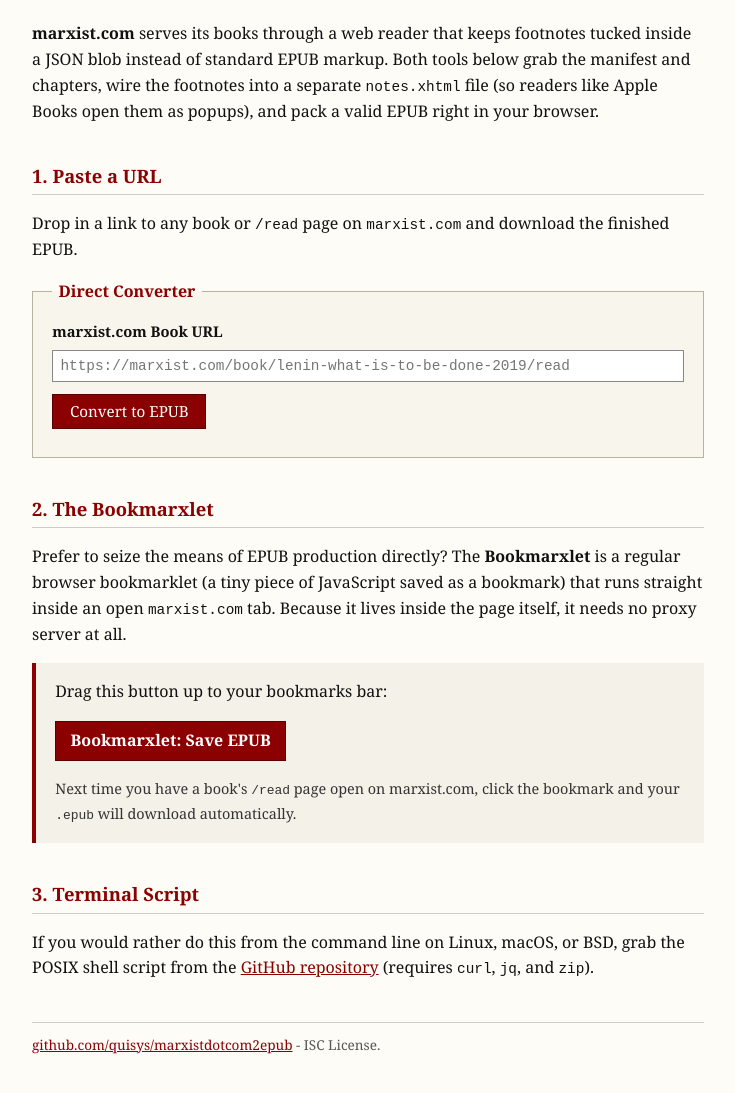
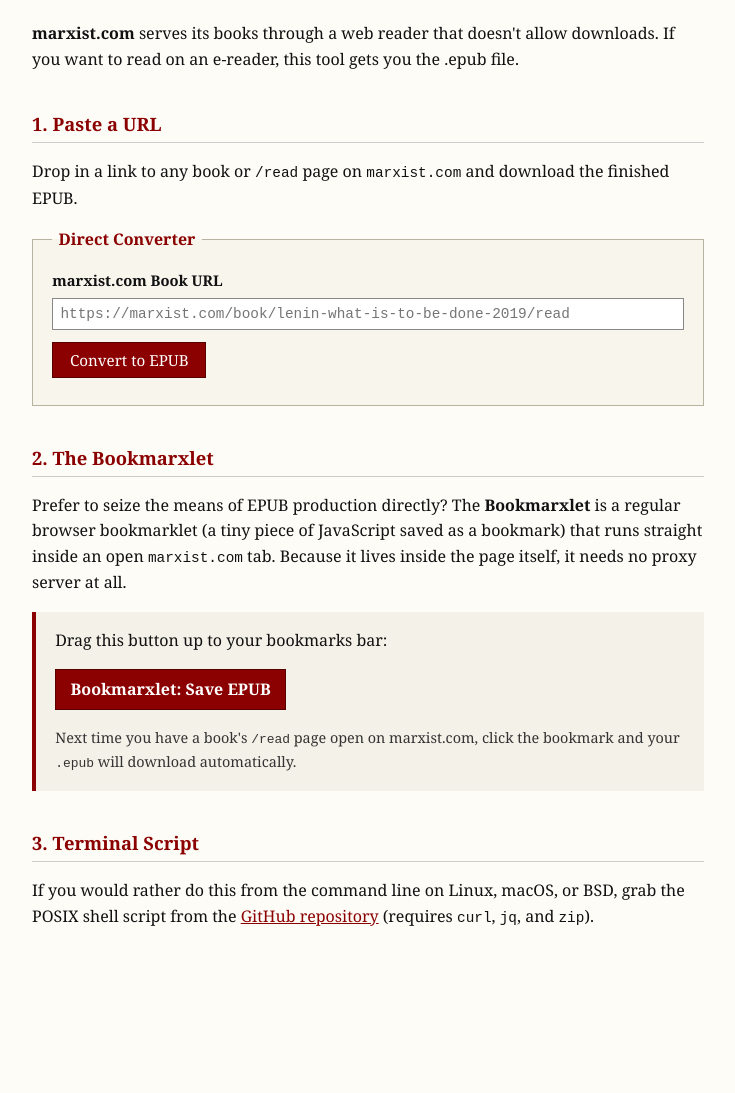
Before and after one commit to quisys/marxistdotcom2epub, a plain HTML site: page index.html in a window 1280 px wide. Shown: the part 123-1216 px from the top of the page, without its empty margins (272-1007 px from the left). After the commit the page ends 1093 px from the top, so only its background shows below. Drawn offline with nearby package versions, Linux system fonts and the light colour scheme.

Commit message:
Update index.html

```diff
--- a/index.html
+++ b/index.html
@@ -128,7 +128,7 @@
 </header>
 
 <p>
-  <strong>marxist.com</strong> serves its books through a web reader that keeps footnotes tucked inside a JSON blob instead of standard EPUB markup. Both tools below grab the manifest and chapters, wire the footnotes into a separate <code>notes.xhtml</code> file (so readers like Apple Books open them as popups), and pack a valid EPUB right in your browser.
+  <strong>marxist.com</strong> serves its books through a web reader that doesn't allow downloads. If you want to read on an e-reader, this tool gets you the .epub file.
 </p>
 
 <h2>1. Paste a URL</h2>
@@ -166,9 +166,7 @@
   If you would rather do this from the command line on Linux, macOS, or BSD, grab the POSIX shell script from the <a href="https://github.com/quisys/marxistdotcom2epub">GitHub repository</a> (requires <code>curl</code>, <code>jq</code>, and <code>zip</code>).
 </p>
 
-<footer>
-  <a href="https://github.com/quisys/marxistdotcom2epub">github.com/quisys/marxistdotcom2epub</a> - ISC License.
-</footer>
+
 
 <script src="https://cdnjs.cloudflare.com/ajax/libs/jszip/3.10.1/jszip.min.js"></script>
 <script>
```
